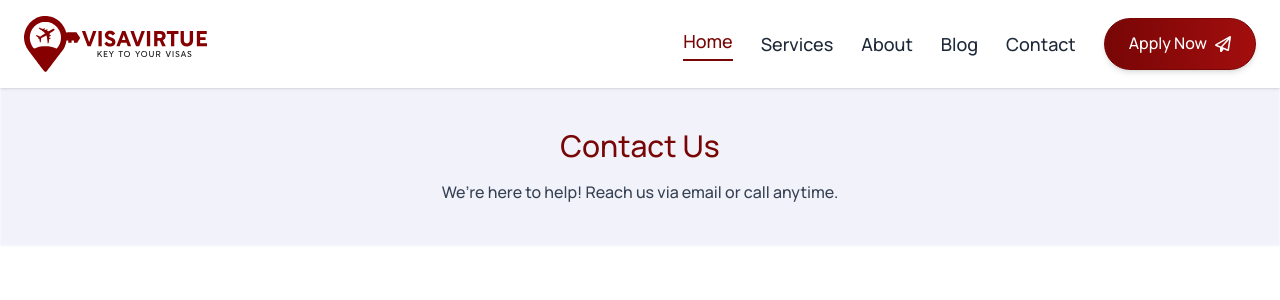
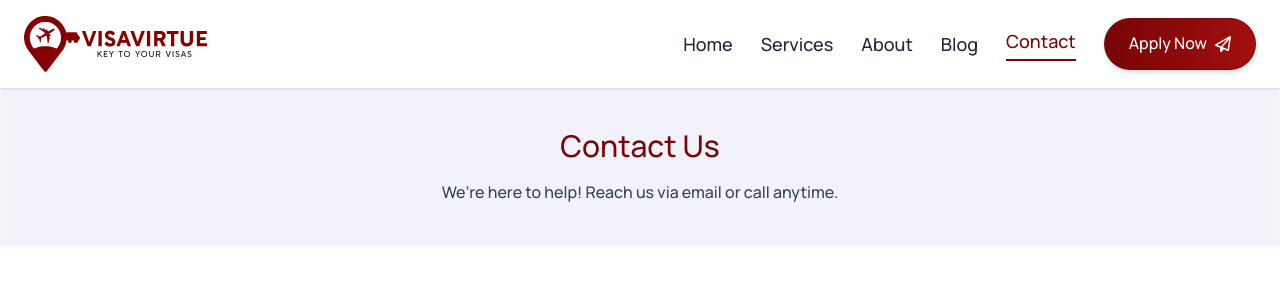
Before and after one commit to SubhamKumar101201/VisaVirtue, a React (Vite) app: page /contact in a window 1280 px wide. Shown: the top 300 px of the page. Built offline with nearby package versions, Linux system fonts and the light colour scheme.

Commit message:
replace manual active link logic with NavLink for automatic route highlighting in Navbar component

```diff
--- a/src/components/Navbar.jsx
+++ b/src/components/Navbar.jsx
@@ -1,16 +1,10 @@
 import { useState, useEffect } from "react";
 import { FaRegPaperPlane } from "react-icons/fa6";
-import { Link } from "react-router-dom";
+import { NavLink } from "react-router-dom";
 
 export default function Navbar() {
   const [menuOpen, setMenuOpen] = useState(false);
-  const [activeLink, setActiveLink] = useState("Home");
   const [isScrolled, setIsScrolled] = useState(false);
-
-  const handleLinkClick = (item) => {
-    setActiveLink(item);
-    setMenuOpen(false);
-  };
 
   useEffect(() => {
     const handleScroll = () => {
@@ -19,6 +13,8 @@ export default function Navbar() {
     window.addEventListener("scroll", handleScroll);
     return () => window.removeEventListener("scroll", handleScroll);
   }, []);
+
+  const handleMenuClick = () => setMenuOpen(false);
 
   return (
     <nav
@@ -29,9 +25,10 @@ export default function Navbar() {
     >
       <div className="max-w-7xl mx-auto flex items-center justify-between px-6 py-3 sm:py-4 transition-all duration-500">
         {/* ===== Logo ===== */}
-        <Link
+        <NavLink
           to="/"
-          onClick={() => handleLinkClick("Home")}
+          end
+          onClick={handleMenuClick}
           className="flex items-center space-x-2"
         >
           <img
@@ -39,23 +36,26 @@ export default function Navbar() {
             alt="VisaVirtue Logo"
             className="h-12 w-auto sm:h-14 object-contain transition-all duration-500"
           />
-        </Link>
+        </NavLink>
 
         {/* ===== Desktop Menu ===== */}
         <div className="hidden md:flex items-center space-x-7">
           {["Home", "Services", "About", "Blog", "Contact"].map((item) => (
-            <Link
+            <NavLink
               key={item}
               to={item === "Home" ? "/" : `/${item.toLowerCase()}`}
-              onClick={() => handleLinkClick(item)}
-              className={`relative text-base lg:text-lg transition-colors duration-300 ${activeLink === item
+              end={item === "Home"}
+              className={({ isActive }) =>
+                `relative text-base lg:text-lg transition-colors duration-300 ${isActive
                   ? "text-[#780606] font-semibold border-b-2 border-[#780606] pb-1"
                   : "text-gray-800 hover:text-[#780606]"
-                }`}
+                }`
+              }
             >
               {item}
-            </Link>
+            </NavLink>
           ))}
+
           <button className="relative flex items-center gap-2 px-6 py-3 rounded-full bg-gradient-to-r from-[#780606] to-[#a30e0e] text-white font-semibold border border-[#780606] overflow-hidden transition-all duration-300 shadow-md hover:shadow-lg hover:-translate-y-1 hover:scale-105">
             <span className="absolute inset-0 bg-white opacity-0 hover:opacity-10 transition-opacity duration-300 rounded-full"></span>
             <span className="relative z-10 flex items-center gap-2">
@@ -63,7 +63,6 @@ export default function Navbar() {
               <FaRegPaperPlane className="transition-transform duration-300 group-hover:translate-x-1" />
             </span>
           </button>
-
         </div>
 
         {/* ===== Mobile Menu Toggle ===== */}
@@ -112,17 +111,20 @@ export default function Navbar() {
       >
         <div className="bg-gradient-to-b from-white to-[#fff2f2] text-center py-5 space-y-4 px-6 rounded-b-3xl shadow-md border-t border-[#f3caca]/40">
           {["Home", "Services", "About", "Blog", "Contact"].map((item) => (
-            <Link
+            <NavLink
               key={item}
               to={item === "Home" ? "/" : `/${item.toLowerCase()}`}
-              onClick={() => handleLinkClick(item)}
-              className={`block text-lg font-medium transition-all duration-300 rounded-lg py-3 ${activeLink === item
+              end={item === "Home"}
+              onClick={handleMenuClick}
+              className={({ isActive }) =>
+                `block text-lg font-medium transition-all duration-300 rounded-lg py-3 ${isActive
                   ? "text-[#780606] bg-[#fbeaea] border border-[#f2cfcf]"
                   : "text-gray-700 hover:text-[#780606] hover:bg-[#fbeaea]"
-                }`}
+                }`
+              }
             >
               {item}
-            </Link>
+            </NavLink>
           ))}
 
           <div className="px-4 pt-4">
```
Lines whose indentation alone changed are shown as unchanged.
